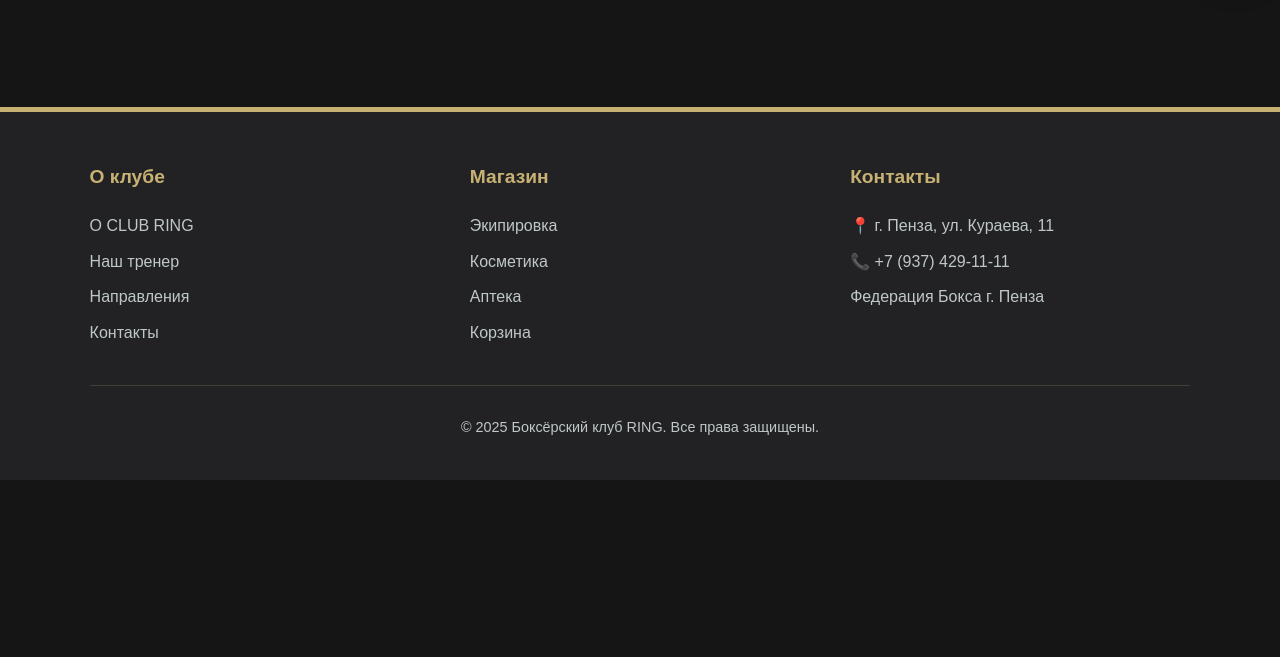
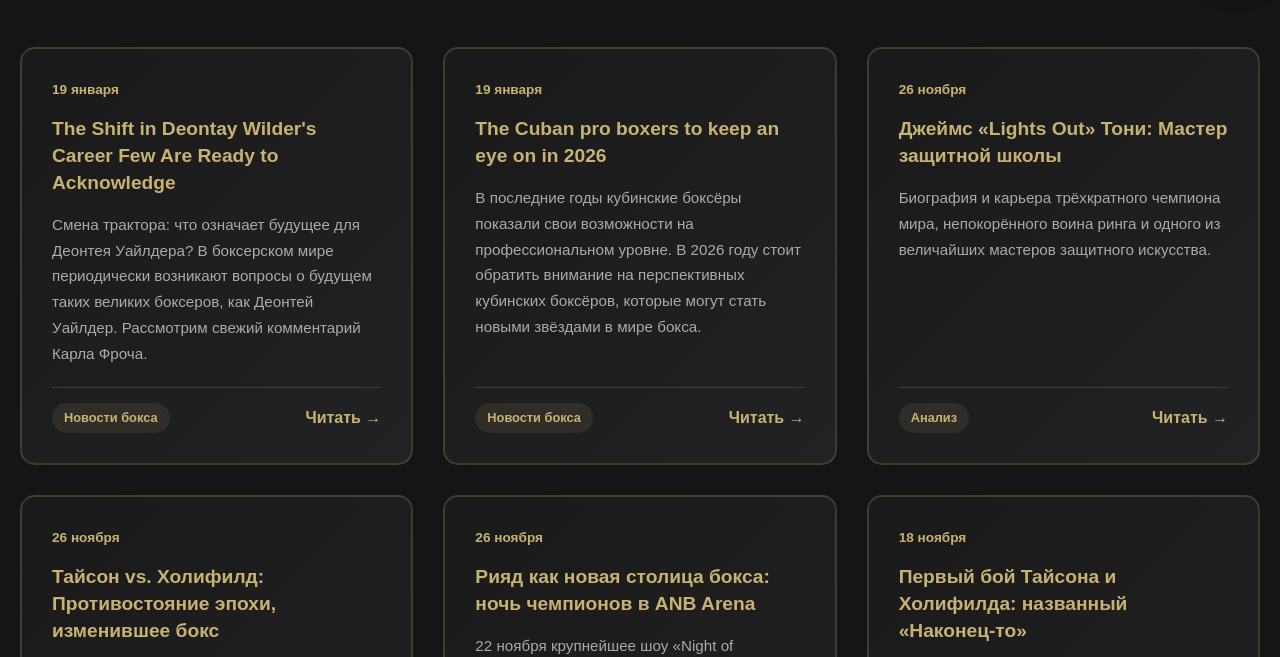
Before and after one commit to kaylas000/club-ring, a plain HTML site: page articles.html in a window 1280 px wide. Shown: the part 810-1467 px from the top of the page. Before the commit the page ends 1290 px from the top, so only its background shows below. Drawn offline with Linux system fonts and the light colour scheme.

Commit message:
Fix articles: add script inside section to load articles

```diff
--- a/articles.html
+++ b/articles.html
@@ -65,7 +65,7 @@
     </header>
     <main id="main-content" role="main">
         <section class="hero" aria-labelledby="hero-title"><div class="hero-content"><div class="hero-badge">📝 Блог и статьи</div><h1 id="hero-title">Статьи RING BOXING CLUB</h1><p>Советы, анализ боев и вдохновляющие истории мира бокса</p></div></section>
-        <section id="blog" class="blog-section" aria-labelledby="blog-title"><div class="section-header"><h2 id="blog-title">Каталог статей</h2><p class="section-subtitle">Читайте интересные материалы о боксе</p></div><div id="articles-catalog" class="blog-grid" role="list" aria-label="Список статей"></div></section>
+        <section id="blog" class="blog-section" aria-labelledby="blog-title"><div class="section-header"><h2 id="blog-title">Каталог статей</h2><p class="section-subtitle">Читайте интересные материалы о боксе</p></div><div id="articles-catalog" class="blog-grid" role="list" aria-label="Список статей"></div><script src="js/articles-data.js"></script><script>(function(){const catalog=document.getElementById('articles-catalog');const allArticles=getAllArticles();allArticles.forEach(article=>{catalog.innerHTML+=generateArticleCard(article)})})();</script></section>
     </main>
     <footer role="contentinfo" itemscope itemtype="https://schema.org/WPFooter"><div class="footer-content"><div class="footer-column"><h4>О клубе</h4><nav aria-label="Меню футера"><ul><li><a href="index.html#about">О CLUB RING</a></li><li><a href="index.html#trainer">Наш тренер</a></li><li><a href="index.html#services">Направления</a></li><li><a href="index.html#contacts">Контакты</a></li></ul></nav></div><div class="footer-column"><h4>Магазин</h4><nav aria-label="Меню магазина"><ul><li><a href="equipment.html">Экипировка</a></li><li><a href="cosmetic.html">Косметика</a></li><li><a href="pharma.html">Аптека</a></li><li><a href="cart.html">Корзина</a></li></ul></nav></div><div class="footer-column"><h4>Контакты</h4><ul><li>📍 г. Пенза, ул. Кураева, 11</li><li>📞 <a href="tel:+79374291111" onclick="ym(105507158,'reachGoal','PHONE_CLICK');return true;">+7 (937) 429-11-11</a></li><li>Федерация Бокса г. Пенза</li></ul></div></div><div class="footer-bottom"><p>&copy; 2025 Боксёрский клуб RING. Все права защищены.</p></div></footer>
     <script>
```
